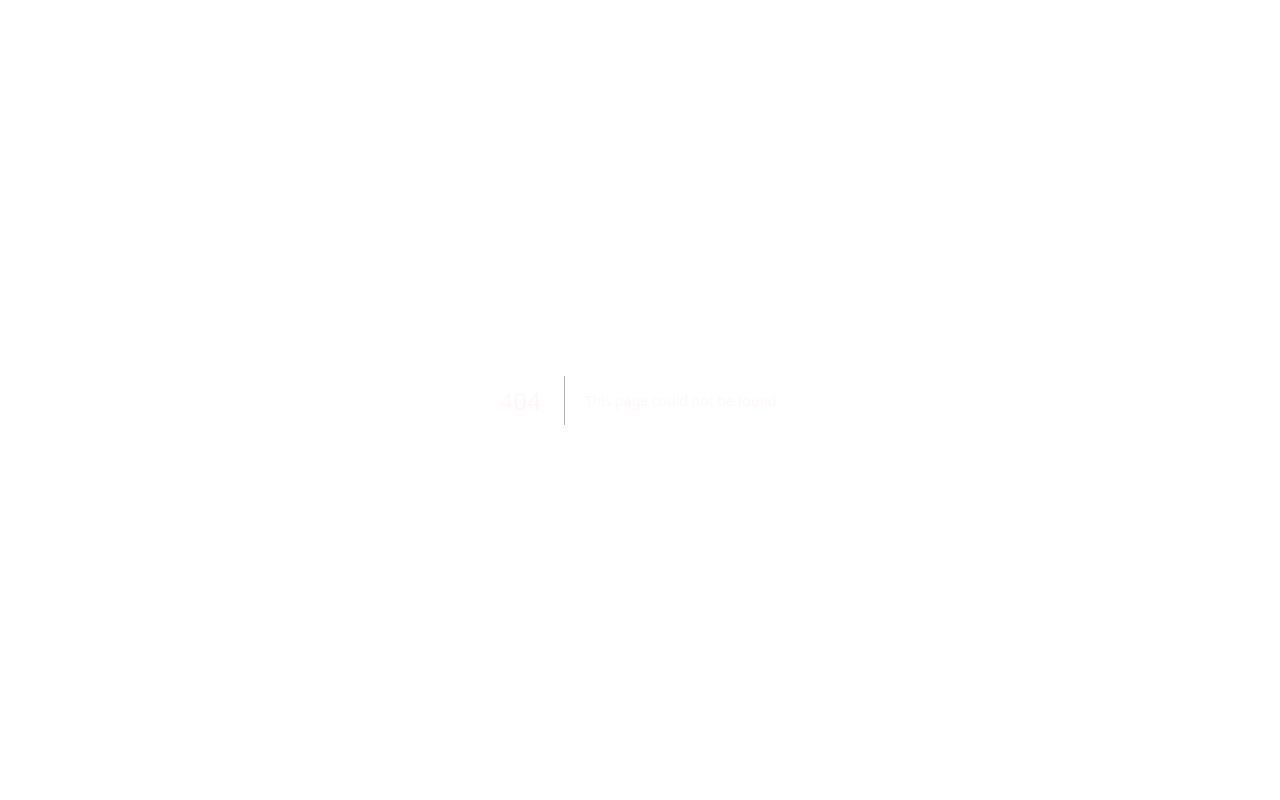
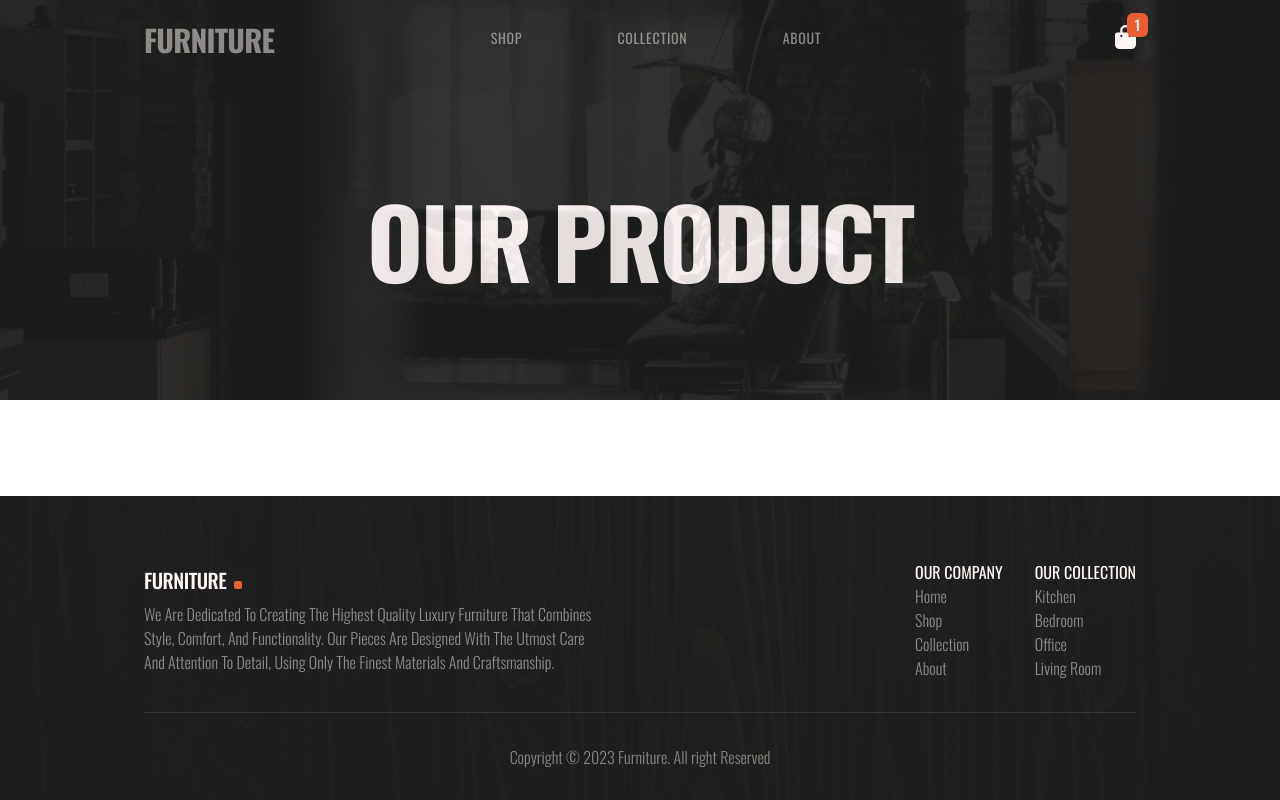
Before and after one commit to AfopeM/Furniture, a Next.js app: page /product/1 in a window 1280 px wide. Before the commit this address had no page. Shown: the top 800 px of the page. Built offline with nearby package versions, Linux system fonts and the light colour scheme; a web font is replaced by a local one.

Commit message:
Product page feat: Update nav z-index position Created Product page

```diff
--- a/package.json
+++ b/package.json
@@ -26,7 +26,8 @@
     "react": "18.2.0",
     "react-dom": "18.2.0",
     "tailwindcss": "3.3.3",
-    "typescript": "5.1.6"
+    "typescript": "5.1.6",
+    "zustand": "^4.3.9"
   },
   "devDependencies": {
     "@tailwindcss/aspect-ratio": "^0.4.2",
--- /dev/null
+++ b/src/app/product/[id]/page.tsx
@@ -0,0 +1,25 @@
+"use client";
+import { Hero } from "@/components";
+import { useParams } from "next/navigation";
+
+export default function Product() {
+  const { id } = useParams();
+  //   console.log(id);
+
+  return (
+    <>
+      <Hero title="Our Product" />
+      {/* PRODUCT TITLE */}
+      {/* <div
+        className="brand-px w-full bg-brand-dark/10
+        py-8 uppercase"
+      >
+        <span className="text-xl text-brand-dark/50">{product?.type}</span>
+        <h2 className="text-4xl font-medium text-brand-dark">
+          {product?.name}
+        </h2>
+      </div> */}
+      <main></main>
+    </>
+  );
+}
--- a/src/components/Nav.tsx
+++ b/src/components/Nav.tsx
@@ -33,7 +33,7 @@ export default function Nav() {
 
   return (
     <nav
-      className="brand-px relative z-20 grid h-20 w-full
+      className="brand-px relative z-30 grid h-20 w-full
       grid-cols-3 items-center justify-between uppercase"
     >
       {/* CART */}
```
Also changed, not shown: 1 other file (tests, documents, lock files or other folders).
